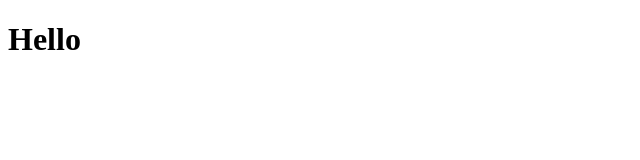
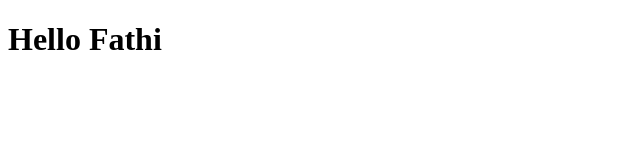
Before and after one commit to LeH92/Carewash, a plain HTML site: page index.html in a window 1280 px wide. Shown: the whole page, without its empty margins (0-640 px from the left). Drawn offline with Linux system fonts and the light colour scheme.

Commit message:
first commit

```diff
--- a/index.html
+++ b/index.html
@@ -8,7 +8,7 @@
     <title>Document</title>
 </head>
 <body>
-    <h1> Hello
+    <h1> Hello Fathi
     </h1>
 </body>
 </html>
```
